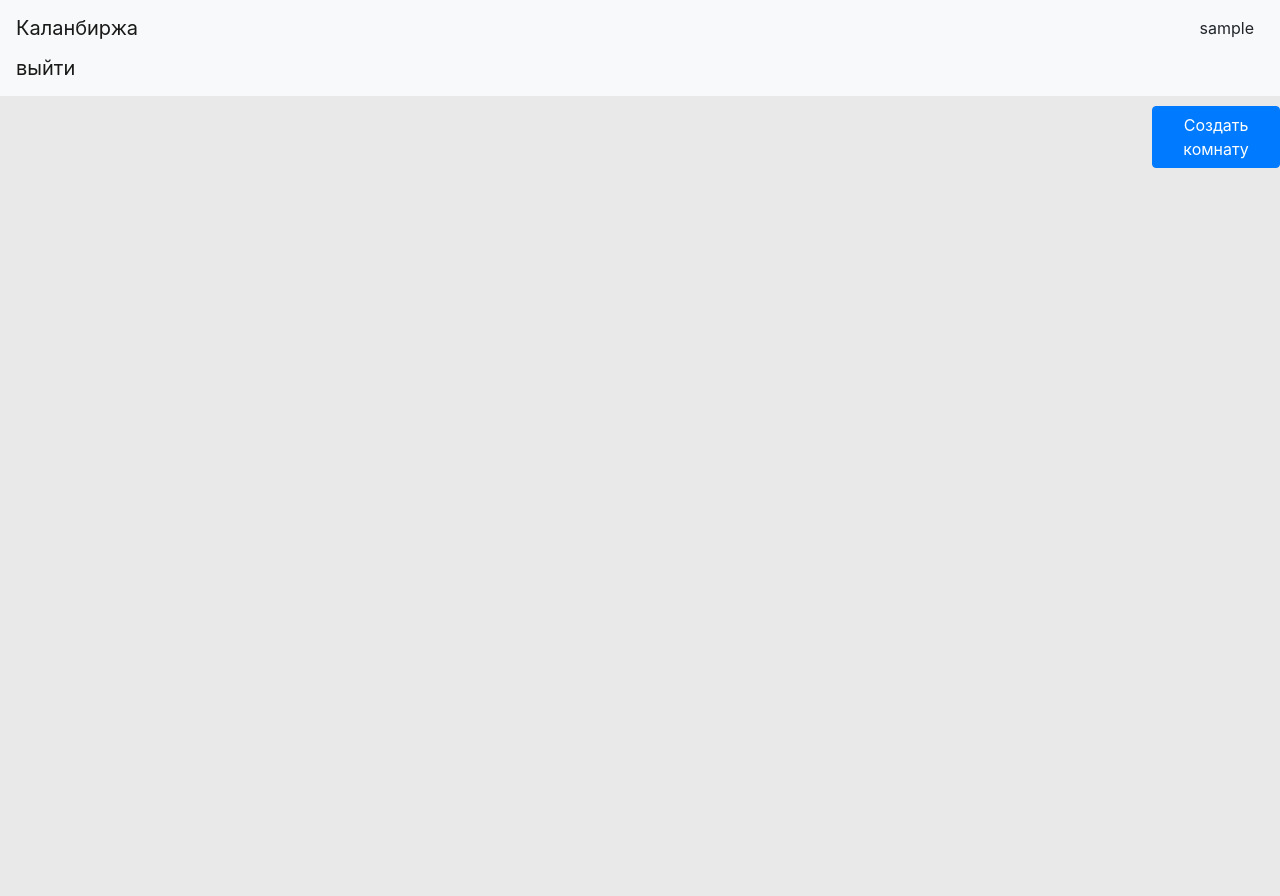
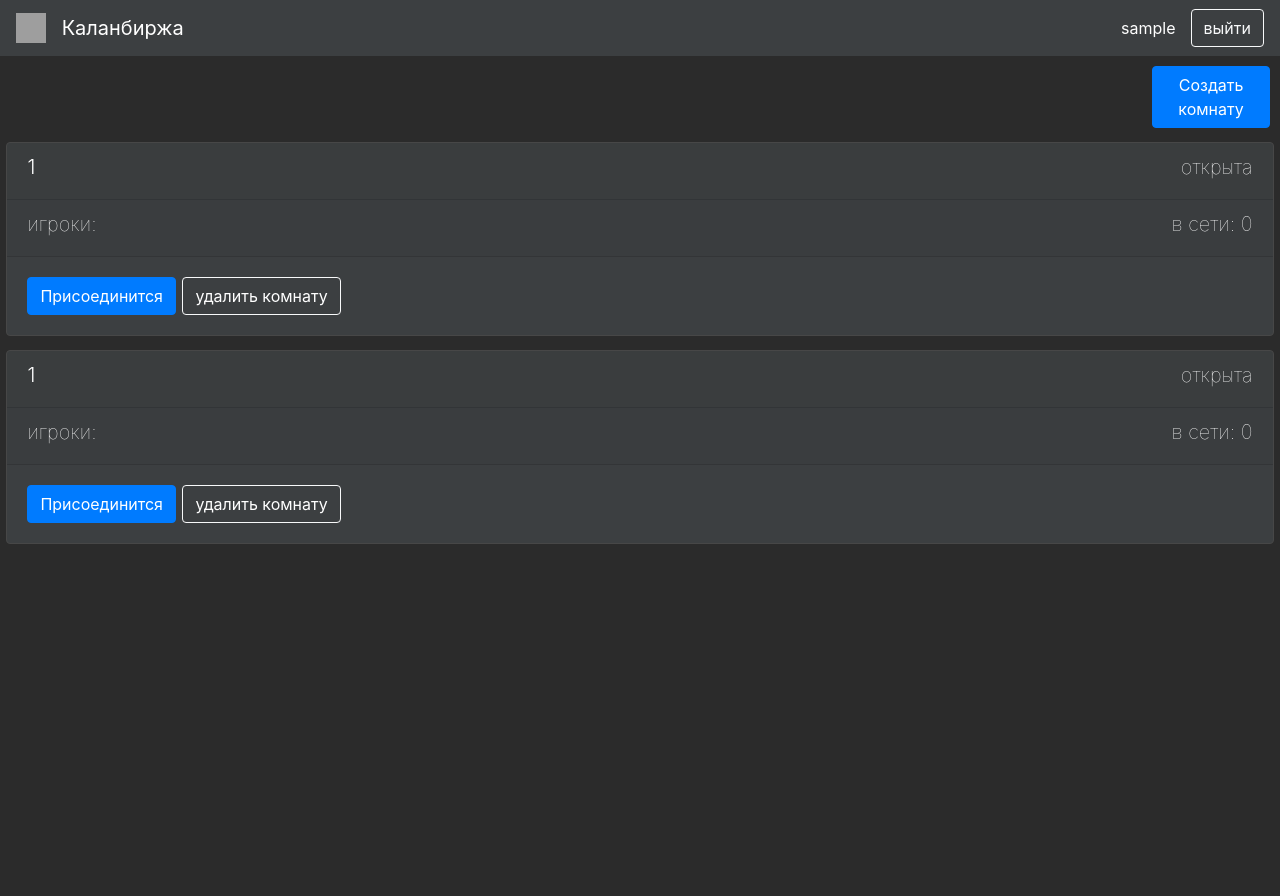
Before and after one commit to kalanod/KalanBirza, a Flask app: page / in a window 1280 px wide. After the commit the page ends 544 px from the top, so only its background shows below. Run offline with Flask 2, Linux system fonts and the light colour scheme; a user stored in the database is signed in; tables that the repository leaves empty hold one stand-in row (values such as "Sample post"); parts of the project's set-up code (start-up, migrations or seed data) failed here and were passed over; some libraries are stand-ins or nearby versions; grey boxes are pictures that could not be loaded.

Commit message:
дизайн от артимия лебедева снова в деле

```diff
--- a/in_game.py
+++ b/in_game.py
@@ -114,7 +114,6 @@ class InGameRoom:
     def add_player(self, player_id):
         if not self.player_in_room(player_id):
             self.players.append(InGamePlayer(f'{player_id},{START_BUDGET},,', self))
-            self.save_to_db()
 
         self.get_player(player_id).online = True
 
@@ -396,13 +395,13 @@ class InGameRoom:
                         break
 
                 update_case(self.id, out_json)
+                self.save_to_db()
 
         elif self.stage == 3:  # после события, когда все нажмут ок, мы опять переходим к покупке акций по карточкам
             self.stage = 0
             print(f'{self} go to {self.stage} stage - {self.stages[self.stage]}')
             print('')
 
-            self.save_to_db()
             clear_playzone(self.id)
 
         out_json = []
--- a/templates/base.html
+++ b/templates/base.html
@@ -10,31 +10,35 @@
     <title> {{ title }} </title>
     <style>
         body {
-            background-color: #e9e9e9
+            background-color: #2b2b2b;
         }
 
         html, body, main{
             margin: 0;
-            height: 100%;
+            height: 55%;
         }
     </style>
 
 </head>
-<body>
 <header>
-    <nav class="navbar navbar-light bg-light">
-        <a class="navbar-brand" href="/">Каланбиржа</a>
-        {% if current_user.is_authenticated %}
-            <a style="margin-left: 80%; margin-right: 10px"> {{ current_user.nickname }}</a>
-            <a class="navbar-brand" id="ex" href="/logout">выйти</a>
-        {% else %}
-            <p>
-                <a class="btn btn-primary" href="/register">Зарегистрироваться</a>
-                <a class="btn btn-success" href="/login">Войти</a>
-            </p>
-        {% endif %}
+    <nav class="navbar navbar-light" style="background-color: #3c3f41;">
+            <a class="navbar-brand" href="/" style="color: white; float: left; margin-left: 0px">
+                <img src="https://i.ibb.co/WBbGHq3/logo.png" width="30" height="30" class="d-inline-block align-top" alt="">
+                <span style="margin-left: 10px">Каланбиржа</span>
+            </a>
+            <form class="form-inline">
+            {% if current_user.is_authenticated %}
+                <a style="color: white; margin-right: 15px"> {{ current_user.nickname }}</a>
+                <a class="btn btn-outline-light" style="" id="ex" href="/logout">выйти</a>
+            {% else %}
+                <a class="btn btn-outline-light" href="/register" style="margin-right: 10px">Зарегистрироваться</a>
+                <a class="btn btn-outline-light" href="/login">Войти</a>
+            {% endif %}
+            </form>
     </nav>
 </header>
+
+<!-- <img src="https://i.ibb.co/WBbGHq3/logo.png" style="width: 40%; margin-left: 30%; margin-top: 5%; opacity: 0.1; z-index: 5;"> -->
 <!-- Container -->
 <main role="main">
     {% block content %}
--- a/templates/index.html
+++ b/templates/index.html
@@ -6,19 +6,17 @@
 <div class="bd-example">
   <div class="modal fade" id="exampleModal" tabindex="-1" role="dialog" aria-labelledby="exampleModalLabel" aria-hidden="true">
     <div class="modal-dialog" role="document">
-      <div class="modal-content">
+      <div class="modal-content" style="border: 1px solid #474747; background-color: #3c3f41;">
         <div class="modal-header">
 
-          <h4 class="modal-title" id="exampleModalLabel">Новая комната</h4>
+          <h4 class="modal-title" id="exampleModalLabel" style="color: white; font-weight: 300">Новая комната</h4>
 
         </div>
         <div class="modal-body">
           <form>
             <div class="form-group">
-              <label for="room_name" class="form-control-label">Название:</label>
+              <label for="room_name" class="form-control-label" style="color: white; font-weight: 200">Название:</label>
               <input type="text" class="form-control" id="room_name">
-                <label for="room_name" class="form-control-label">ID создателя:</label>
-                <label id="creator_id">{{ current_user.id }}</label>
             </div>
           </form>
         </div>
@@ -32,19 +30,30 @@
     </div>
   </div>
 </div>
+
     {% if current_user.is_authenticated %}
-        <button style="margin-left: 90%; margin-top: 10px"  type="button" class="btn btn-primary" data-toggle="modal" data-target="#exampleModal">Создать комнату</button>
+        <button style="margin-left: 90%; margin-top: 10px; margin-right: 10px"  type="button" class="btn btn-primary" data-toggle="modal" data-target="#exampleModal">Создать комнату</button>
         <br>
         <br>
         {% for room in rooms %}
             {% if room %}
-            <div class="col-md6 border rounded">
-                <div class="card">
-                    <h5 class="card-header">{{ room.title }}</h5>
+            <div>
+                <div class="card" style="border: 1px solid #474747; background-color: #3c3f41; width: 99%; margin-left: 0.5%; margin-top: -10px">
+                    <div class="card-header" style="color: white">
+                    <h5 style="float: left; font-weight: 300">{{ room.title }}</h5>
+                        {% if room.stage == -1 %}
+                            <h5 style="float: right; font-weight: 100"> открыта </h5>
+                        {% else %}
+                            <h5 style="float: right; font-weight: 100"> в игре </h5>
+                        {% endif %}
+                    </div>
+                    <span class="card-header" style="color: white">
+                        <h5 style="float: left; font-weight: 100">игроки: {{ room.players|map(attribute="nickname", default="Anonymous")|join(', ') }}</h5>
+                        <h5 style="float: right; font-weight: 100">в сети: {{ room.get_online_players()|length }}</h5>
+                    </span>
                     <div class="card-body">
-                        <h5 class="card-title">players: {{ room.players|map(attribute="nickname", default="Anonymous")|join(', ') }} online: {{ room.get_online_players()|map(attribute="nickname", default="Anonymous")|join(', ') }}</h5>
                         <a href="{{'/connect_to_room/' + room.id|string + '/' + current_user.id|string}}" class="btn btn-primary">Присоединится</a>
-                        <a class="btn del" id="{{ room.id }}">удалить комнату</a>
+                        <a class="btn btn-outline-light" id="{{ room.id }}" style="color: white; margin-left: 2px">удалить комнату</a>
                     </div>
                 </div>
             </div>
```
Also changed, not shown: templates/in_room.html (+5 -5 lines), templates/login.html (+10 -8 lines), templates/login_for_news.html (deleted, +0 -29 lines), templates/news.html (deleted, +0 -18 lines), templates/register.html (+14 -10 lines), templates/room_prototype.html (deleted, +0 -45 lines).
